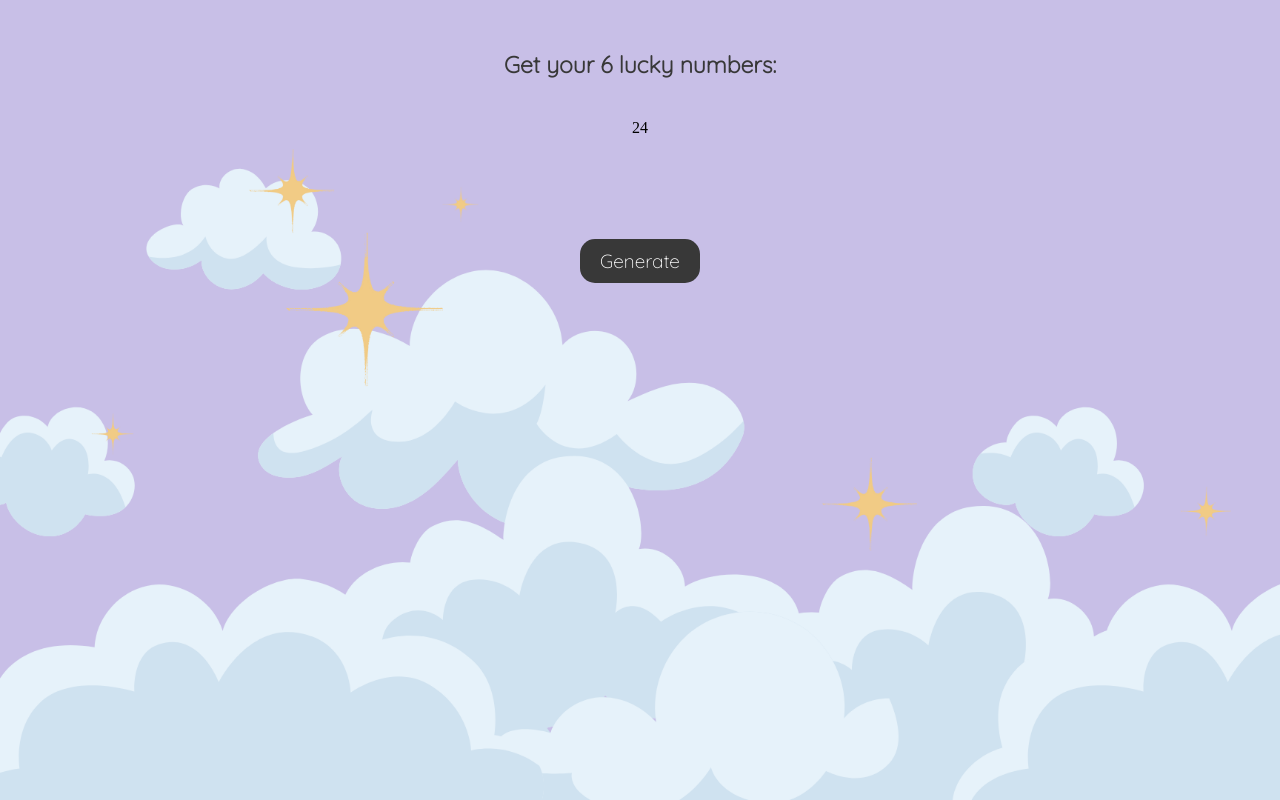
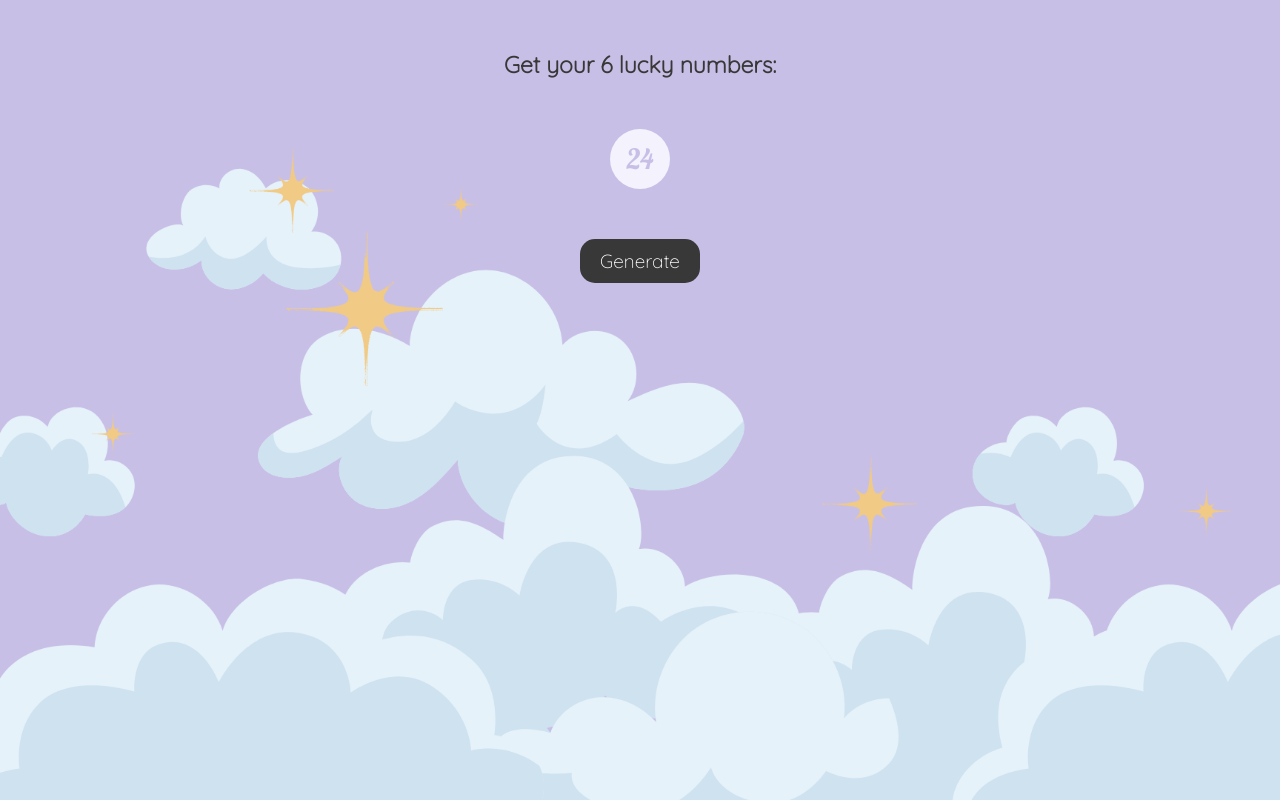
Before and after one commit to AniDev2/DreamyLottery, a plain HTML site: page index.html in a window 1280 px wide. Both pictures are taken after a click on the button "Generate". Drawn offline with Linux system fonts and the light colour scheme; a web font is replaced by a local one.

Commit message:
Update CSS class to match JS code requirements.

```diff
--- a/style.css
+++ b/style.css
@@ -39,7 +39,7 @@ p {
   margin: 50px auto 40px auto;
 }
 
-.blue-circle {
+.num-circle {
   float: left;
   width: 60px;
   height: 60px;
```
